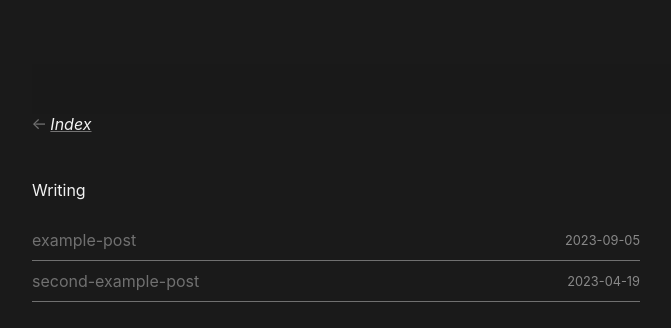
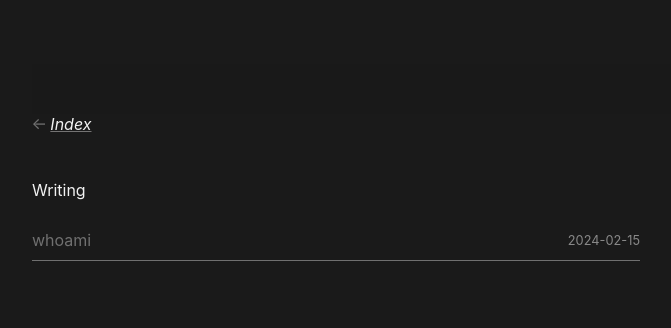
Before and after one commit to aseemchopra25/aseemchopra25.github.io, a React (Create React App) app: page /blog in a window 1280 px wide. Shown: the top 328 px of the page, without its empty margins (304-975 px from the left). Built offline with nearby package versions, Linux system fonts and the light colour scheme.

Commit message:
blogpost: navigation

```diff
--- /dev/null
+++ b/public/markdowns/whoami.md
@@ -0,0 +1 @@
+Hi, my name is Aseem Chopra. I'm a security engineer at [Vouch](https://vouch.io).
--- a/src/components/BlogPost.js
+++ b/src/components/BlogPost.js
@@ -1,5 +1,5 @@
 import React, { useState, useEffect } from 'react';
-import { useParams } from 'react-router-dom';
+import { useParams, Link } from 'react-router-dom';
 import ReactMarkdown from 'react-markdown';
 import remarkGfm from 'remark-gfm';
 
@@ -19,7 +19,12 @@ const BlogPost = () => {
       .catch(err => console.error(err));
   }, [slug]);
 
-  return <ReactMarkdown children={postContent} remarkPlugins={[remarkGfm]} />;
+  return (
+  <>
+  <Link to="/blog"><span className="arrow2">↑</span><em>Writing</em></Link>
+  <ReactMarkdown children={postContent} remarkPlugins={[remarkGfm]} />
+  </>
+  )
 
 };
 
--- a/src/pages/posts.json
+++ b/src/pages/posts.json
@@ -1,14 +1,7 @@
 [
     {
-      "slug": "example-post",
-      "title": "example-post",
-      "date": "2023-09-05",
-      "excerpt": "example-post"
-    },
-    {
-      "slug": "second-example-post",
-      "title": "second-example-post",
-      "date": "2023-04-19",
-      "excerpt": "second-example-post"
+      "slug": "whoami",
+      "title": "whoami",
+      "date": "2024-02-15"
     }
   ]
```
Also changed, not shown: public/markdowns/example-post.md (deleted, +0 -1 lines), public/markdowns/second-example-post.md (deleted, +0 -1 lines).
